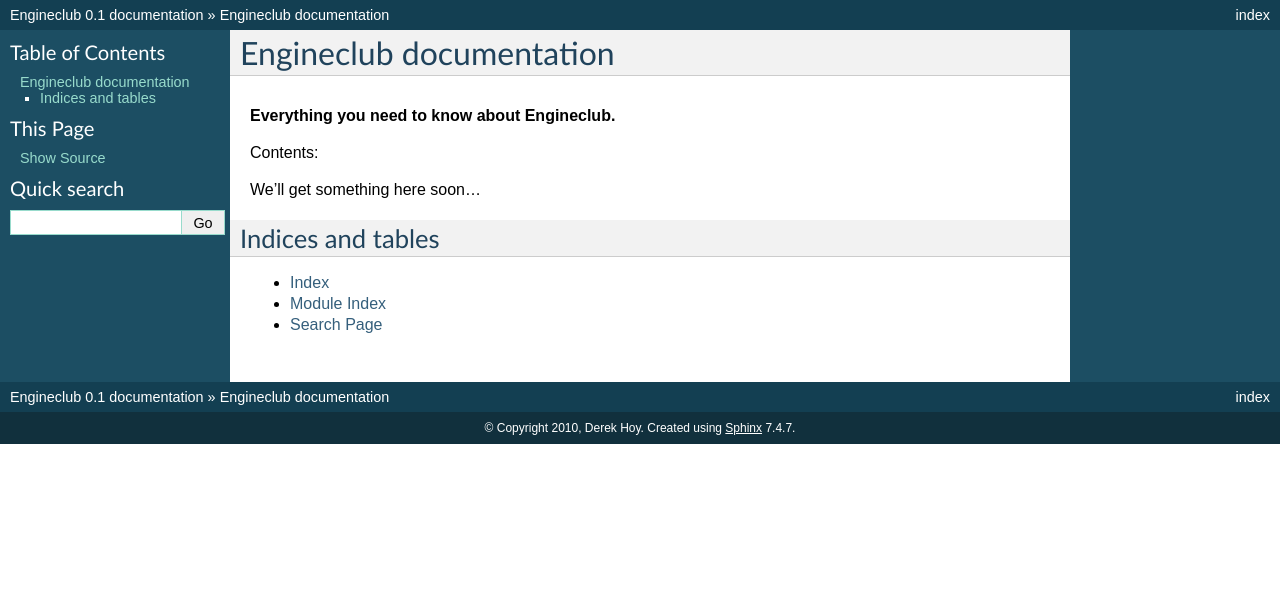
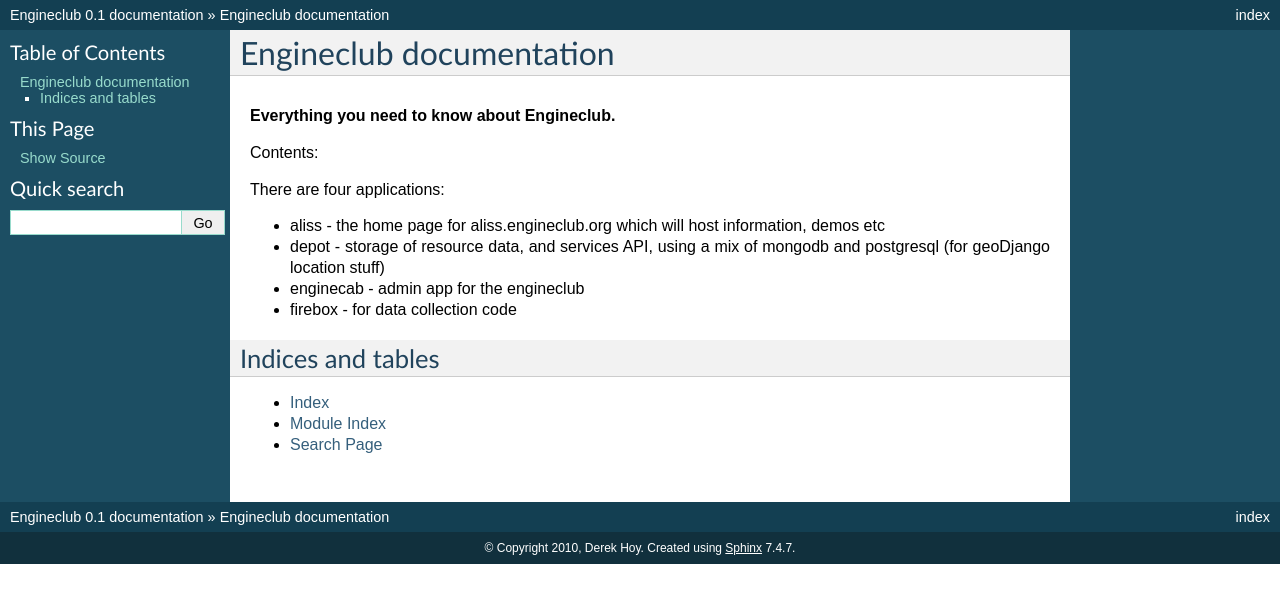
Before and after one commit to snowcloud/engineclub, a Sphinx documentation site: the page built from docs/index.txt, in a window 1280 px wide. Shown: the top 603 px of the page. Built offline with Sphinx 7.4.7, drawn with Linux system fonts in a browser that asks for light colours.

Commit message:
some docs updates

```diff
--- a/docs/index.txt
+++ b/docs/index.txt
@@ -11,7 +11,12 @@ Engineclub documentation
 
 Contents:
 
-We'll get something here soon...
+There are four applications:
+
+* aliss - the home page for aliss.engineclub.org which will host information, demos etc
+* depot - storage of resource data, and services API, using a mix of mongodb and postgresql (for geoDjango location stuff)
+* enginecab - admin app for the engineclub
+* firebox - for data collection code
 
 .. toctree::
    :maxdepth: 2
```
Also changed, not shown: 5 other files.
